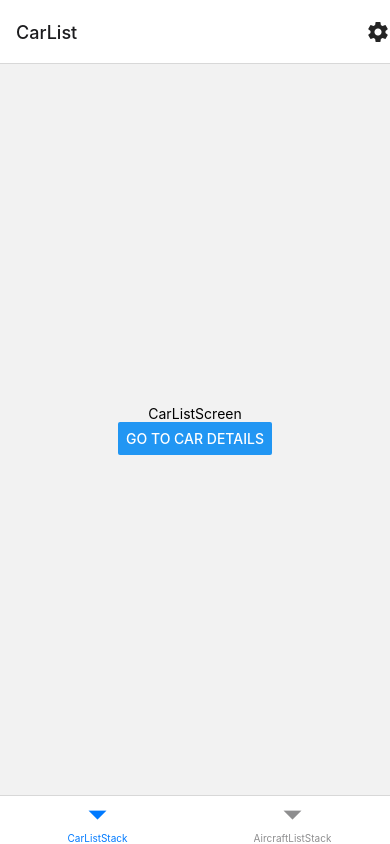
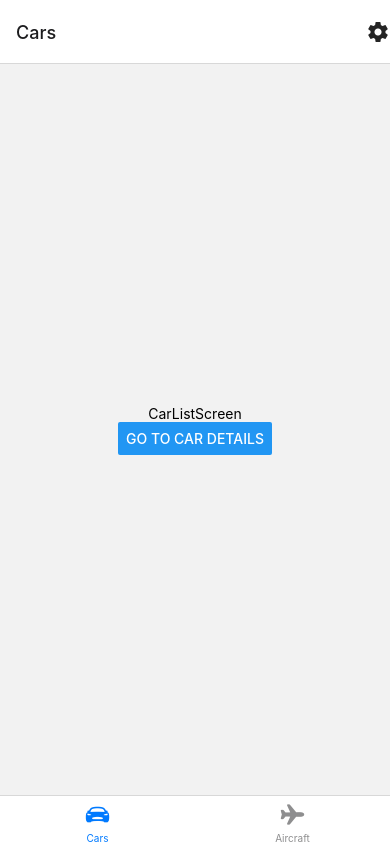
Before and after one commit to SteveGreenley/rn101, a React Native app: screen / in a window 390 px wide. Built offline with nearby package versions, Linux system fonts and the light colour scheme.

Commit message:
tidy up, add icons and titles

```diff
--- a/src/navigation/AppNavigation.tsx
+++ b/src/navigation/AppNavigation.tsx
@@ -2,6 +2,7 @@ import React from 'react';
 import {NavigationContainer} from '@react-navigation/native';
 import {createNativeStackNavigator} from '@react-navigation/native-stack';
 import {createBottomTabNavigator} from '@react-navigation/bottom-tabs';
+import {Icon} from '@rneui/themed';
 import {
   RootStackParamList,
   MainTabParamList,
@@ -26,10 +27,12 @@ const AircraftStackScreen = (): JSX.Element => {
         headerRight: SettingsButton,
       }}>
       <AircraftStack.Screen
+        options={{title: 'Aircraft'}}
         name="AircraftList"
         component={AircraftListScreen}
       />
       <AircraftStack.Screen
+        options={{title: 'Aircraft Detail'}}
         name="AircraftDetail"
         component={AircraftDetailScreen}
       />
@@ -45,20 +48,44 @@ const CarStackScreen = (): JSX.Element => {
       screenOptions={{
         headerRight: SettingsButton,
       }}>
-      <CarStack.Screen name="CarList" component={CarListScreen} />
-      <CarStack.Screen name="CarDetail" component={CarDetailScreen} />
+      <CarStack.Screen
+        options={{title: 'Cars'}}
+        name="CarList"
+        component={CarListScreen}
+      />
+      <CarStack.Screen
+        options={{title: 'Car Detail'}}
+        name="CarDetail"
+        component={CarDetailScreen}
+      />
     </CarStack.Navigator>
   );
 };
 
 const MainTab = createBottomTabNavigator<MainTabParamList>();
 
+const mainTabScreenDescriptions: Record<string, string> = {
+  CarListStack: 'Cars',
+  AircraftListStack: 'Aircraft',
+};
+
+const mainTabScreenOptions = ({route}: any) => ({
+  headerShown: false,
+  title: mainTabScreenDescriptions[route.name],
+  tabBarIcon: ({focused, color, size}: any) => {
+    let iconName = '';
+    if (route.name === 'CarListStack') {
+      iconName = 'car-sport';
+    } else if (route.name === 'AircraftListStack') {
+      iconName = 'airplane';
+    }
+    return <Icon type="ionicon" name={iconName} size={size} color={color} />;
+  },
+});
+
 const MainTabScreen = (): JSX.Element => {
   return (
-    <MainTab.Navigator
-      screenOptions={{
-        headerShown: false,
-      }}>
+    <MainTab.Navigator screenOptions={mainTabScreenOptions}>
       <MainTab.Screen name="CarListStack" component={CarStackScreen} />
       <MainTab.Screen
         name="AircraftListStack"
@@ -79,14 +106,14 @@ const AppNavigation = (): JSX.Element => {
           options={{headerShown: false}}
           component={MainTabScreen}
         />
-        <RootStack.Screen
-          name="ColorChoiceModal"
-          component={ColorChoiceScreen}
-        />
         <RootStack.Group
           screenOptions={{
             presentation: 'modal',
           }}>
+          <RootStack.Screen
+            name="ColorChoiceModal"
+            component={ColorChoiceScreen}
+          />
           <RootStack.Screen name="AboutModal" component={AboutScreen} />
           <RootStack.Screen name="SettingsModal" component={SettingsScreen} />
         </RootStack.Group>
```
